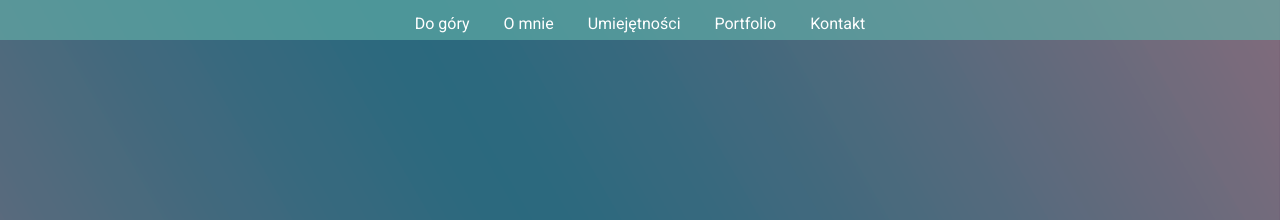
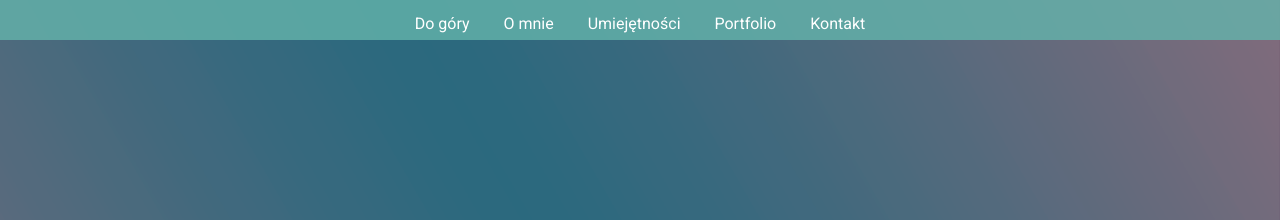
Before and after one commit to malikowy/portfolio-page, a plain HTML site: page index.html in a window 1280 px wide. Shown: the top 220 px of the page. Drawn offline with Linux system fonts and the light colour scheme; some packages are replaced by stand-ins of ours.

Commit message:
fixed nav padding, compressed img

```diff
--- a/custom.css
+++ b/custom.css
@@ -65,7 +65,7 @@ ul {
     margin: 0;
     padding: 0;
     overflow: hidden;
-    background-color: rgba(100, 181, 172, .6);
+    background-color: rgba(100, 181, 172, .8);
     position: fixed;
     top: 0;
     width: 100%;
@@ -75,7 +75,6 @@ ul {
 }
 
 li {
-    padding: 14px 15px 5px 15px;
     display: inline-block;
     font-weight: bold;
     -webkit-transition: background-color 0.2s ease;
@@ -90,6 +89,7 @@ li a {
     text-align: center;
     text-decoration: none;
     margin: 0px 0px 0px 0px;
+    padding: 14px 15px 5px 15px;
 }
 
 li:hover {
```
Also changed, not shown: src/images/projects/portfolio.png, 1 other file.
